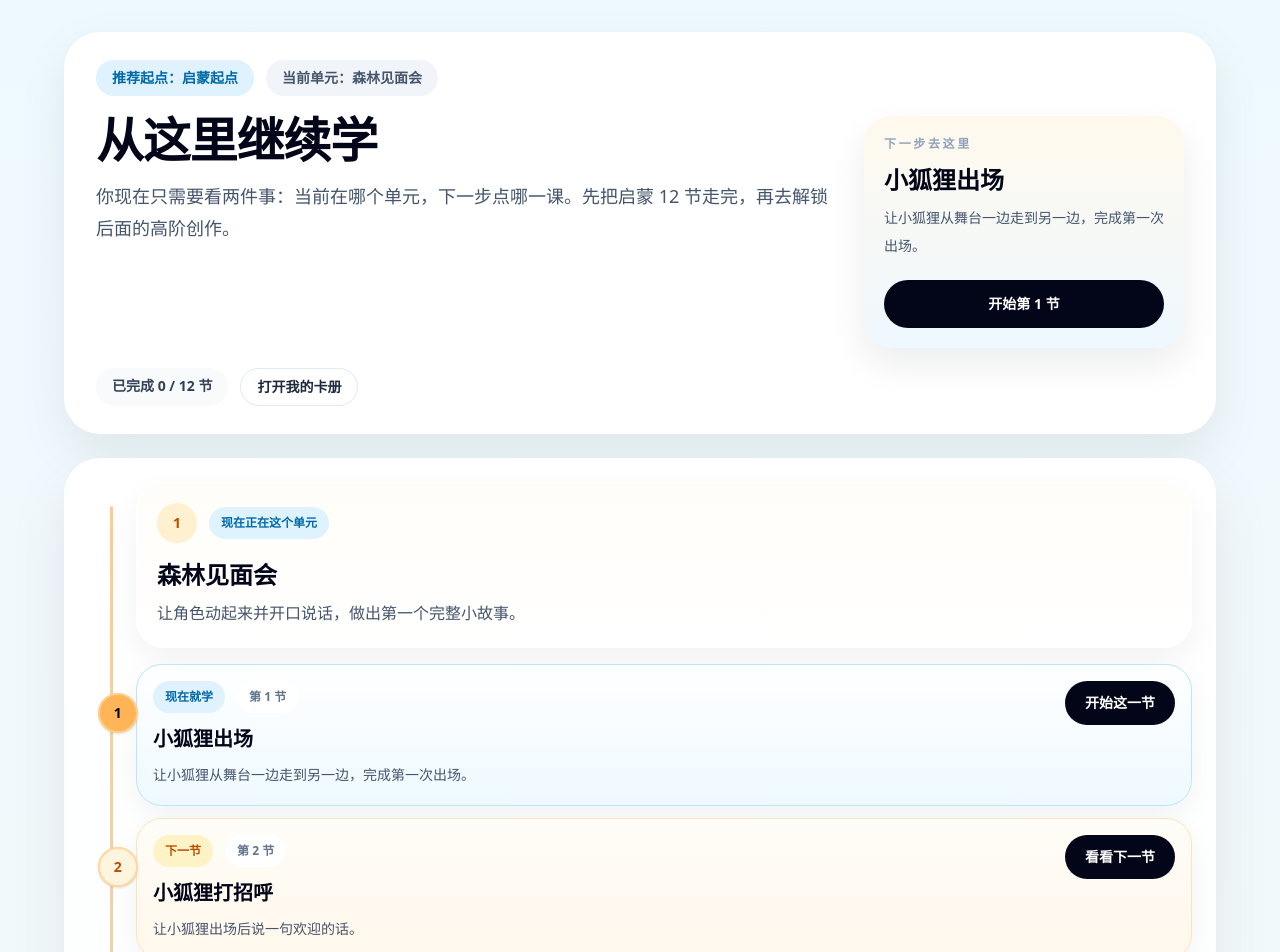
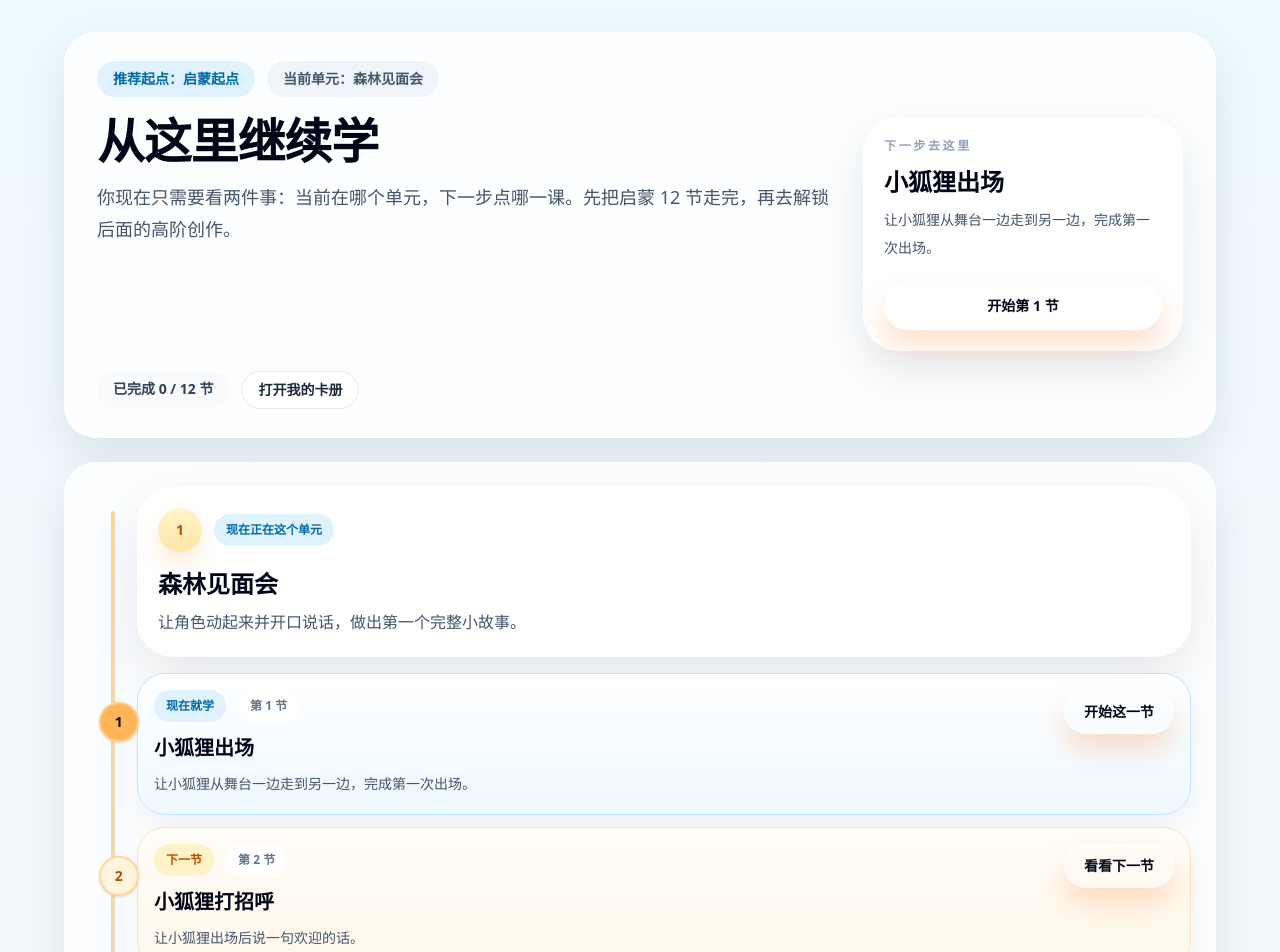
Before and after one commit to HelloMrDuan/kidsCoding, a Next.js app in the folder apps/web/: page /learn/map in a window 1280 px wide. Shown: the top 952 px of the page. Built offline with nearby package versions, Linux system fonts and the light colour scheme; no server answers.

Commit message:
Polish learning flow copy and presentation

```diff
--- a/apps/web/src/app/learn/lesson/[lessonId]/page.tsx
+++ b/apps/web/src/app/learn/lesson/[lessonId]/page.tsx
@@ -163,7 +163,7 @@ export default function LessonPage() {
   return (
     <main className="min-h-screen bg-[linear-gradient(180deg,#f7fbff_0%,#fff7ed_100%)] px-4 py-6 md:px-6 md:py-8">
       <section className="mx-auto max-w-7xl space-y-6">
-        <header className="rounded-[2.5rem] border border-white/75 bg-[linear-gradient(180deg,#ffffff_0%,#fff6ec_100%)] px-6 py-6 shadow-[0_24px_60px_rgba(15,23,42,0.08)] md:px-8">
+        <header className="kc-surface-3d rounded-[2.5rem] px-6 py-6 md:px-8">
           <div className="flex flex-wrap items-center justify-between gap-3">
             <div className="flex flex-wrap items-center gap-3">
               <Link
@@ -196,7 +196,7 @@ export default function LessonPage() {
               </p>
             </div>
             <div
-              className="grid gap-3 rounded-[1.75rem] bg-white/85 px-5 py-4 text-sm leading-7 text-slate-600 shadow-[0_12px_24px_rgba(15,23,42,0.05)]"
+              className="kc-panel-3d grid gap-3 rounded-[1.75rem] px-5 py-4 text-sm leading-7 text-slate-600"
               data-testid="lesson-entry-summary"
             >
               <div>
--- a/apps/web/src/app/learn/map/page.tsx
+++ b/apps/web/src/app/learn/map/page.tsx
@@ -72,7 +72,7 @@ export default function LearnMapPage() {
   return (
     <main className="min-h-screen bg-[linear-gradient(180deg,#eef9ff_0%,#fffaf0_100%)] px-4 py-6 md:px-6 md:py-8">
       <section className="mx-auto max-w-6xl space-y-6">
-        <header className="rounded-[2.25rem] bg-white px-6 py-7 shadow-[0_20px_50px_rgba(15,23,42,0.08)] md:px-8">
+        <header className="kc-surface-3d rounded-[2.4rem] px-6 py-7 md:px-8">
           <div className="flex flex-wrap items-center gap-3">
             <span className="rounded-full bg-sky-100 px-4 py-2 text-sm font-bold text-sky-700">
               推荐起点：{startLevelLabels[recommendedLevel]}
@@ -93,7 +93,7 @@ export default function LearnMapPage() {
             </div>
 
             <div
-              className="rounded-[1.75rem] bg-[linear-gradient(180deg,#fff9ed_0%,#eef8ff_100%)] p-5 shadow-[0_16px_36px_rgba(15,23,42,0.08)]"
+              className="kc-panel-3d rounded-[1.9rem] p-5"
               data-testid="learning-map-focus-preview"
             >
               <p className="text-xs font-bold uppercase tracking-[0.22em] text-slate-400">
@@ -107,7 +107,7 @@ export default function LearnMapPage() {
               </p>
               {nextLesson ? (
                 <Link
-                  className="mt-5 inline-flex w-full items-center justify-center rounded-full bg-slate-950 px-5 py-3.5 text-sm font-bold text-white transition hover:bg-slate-800"
+                  className="kc-button-3d mt-5 inline-flex w-full items-center justify-center rounded-full px-5 py-3.5 text-sm font-bold text-slate-950"
                   data-testid="learning-map-primary-cta"
                   href={`/learn/lesson/${nextLesson.id}`}
                 >
--- a/apps/web/src/features/lessons/blockly/preview-stage.tsx
+++ b/apps/web/src/features/lessons/blockly/preview-stage.tsx
@@ -129,7 +129,7 @@ export function PreviewStage({
 
   return (
     <section
-      className="overflow-hidden rounded-[2.5rem] border border-[#dceef7] bg-[linear-gradient(180deg,#ecf9ff_0%,#ffffff_100%)] p-5 shadow-[0_24px_50px_rgba(56,189,248,0.12)] md:p-6"
+      className="kc-stage-3d overflow-hidden rounded-[2.5rem] p-5 md:p-6"
       data-testid="lesson-preview-stage"
     >
       <div className="flex flex-wrap items-center justify-between gap-3">
--- a/apps/web/src/features/lessons/guided-lesson-shell.tsx
+++ b/apps/web/src/features/lessons/guided-lesson-shell.tsx
@@ -38,7 +38,7 @@ export function GuidedLessonShell({
 }: GuidedLessonShellProps) {
   if (isLocked) {
     return (
-      <section className="rounded-[2.5rem] border border-white/70 bg-[linear-gradient(180deg,#ffffff_0%,#fff6ec_100%)] p-8 shadow-[0_24px_60px_rgba(15,23,42,0.08)]">
+      <section className="kc-surface-3d rounded-[2.5rem] p-8">
         <div className="max-w-3xl space-y-5">
           <p className="inline-flex rounded-full bg-[#f2ecff] px-4 py-2 text-sm font-semibold text-[#6b46ff]">
             高阶创作入口
@@ -66,10 +66,10 @@ export function GuidedLessonShell({
   return (
     <section className="grid items-start gap-6 xl:grid-cols-[320px_minmax(0,1fr)]">
       <aside
-        className="space-y-5 rounded-[2.5rem] border border-white/70 bg-[linear-gradient(180deg,#ffffff_0%,#fff9f2_100%)] p-6 shadow-[0_24px_60px_rgba(15,23,42,0.08)]"
+        className="kc-surface-3d space-y-5 rounded-[2.5rem] p-6"
         data-testid="lesson-support-rail"
       >
-        <div className="space-y-3 rounded-[2rem] bg-[linear-gradient(180deg,#ffffff_0%,#fff3de_100%)] px-5 py-5 shadow-[inset_0_1px_0_rgba(255,255,255,0.72)]">
+        <div className="kc-panel-3d space-y-3 rounded-[2rem] px-5 py-5">
           <p className="inline-flex rounded-full bg-[#eef8ff] px-4 py-2 text-sm font-semibold text-sky-700">
             今天的小任务
           </p>
@@ -155,10 +155,10 @@ export function GuidedLessonShell({
       </aside>
 
       <div
-        className="space-y-4 rounded-[2.75rem] bg-[linear-gradient(180deg,rgba(255,255,255,0.85)_0%,rgba(255,248,238,0.96)_100%)] p-3 shadow-[0_24px_60px_rgba(15,23,42,0.08)] md:p-4"
+        className="kc-scene-shell space-y-4 rounded-[2.75rem] p-3 md:p-4"
         data-testid="lesson-workbench-shell"
       >
-        <div className="rounded-[2rem] border border-white/80 bg-white/70 px-5 py-4 shadow-[inset_0_1px_0_rgba(255,255,255,0.72)]">
+        <div className="kc-panel-3d rounded-[2rem] px-5 py-4">
           <div className="flex flex-wrap items-center justify-between gap-3">
             <div>
               <p className="text-sm font-semibold text-sky-700">儿童创作工作台</p>
--- a/apps/web/src/features/lessons/map-view.tsx
+++ b/apps/web/src/features/lessons/map-view.tsx
@@ -78,7 +78,7 @@ function getStationCopy(state: LessonStationState) {
       }
     case 'available':
       return {
-        badge: '可以再学',
+        badge: '可以重学',
         cta: '重新做这一节',
         badgeClass: 'bg-sky-50 text-sky-700',
         nodeClass: 'border-sky-200 bg-white text-sky-700',
@@ -110,11 +110,11 @@ export function MapView({
 
   return (
     <section
-      className="overflow-hidden rounded-[2.25rem] bg-[linear-gradient(180deg,#ffffff_0%,#f8fcff_100%)] p-6 shadow-[0_24px_60px_rgba(15,23,42,0.08)]"
+      className="kc-surface-3d overflow-hidden rounded-[2.5rem] p-6"
       data-testid="learning-map-track"
     >
       <div className="relative">
-        <div className="absolute bottom-8 left-[1.35rem] top-6 w-[3px] rounded-full bg-[linear-gradient(180deg,#ffcc8b_0%,#bfe4ff_55%,#dbe7f5_100%)]" />
+        <div className="absolute bottom-8 left-[1.35rem] top-6 w-[4px] rounded-full bg-[linear-gradient(180deg,#ffd69f_0%,#bfe4ff_52%,#e3d7ff_100%)] shadow-[0_0_24px_rgba(191,228,255,0.5)]" />
 
         <div className="space-y-8">
           {foundationUnits.map((unit, unitIndex) => {
@@ -132,9 +132,9 @@ export function MapView({
                 className="relative pl-12"
                 data-testid={`map-unit-${unit.id}`}
               >
-                <div className="mb-4 rounded-[1.75rem] border border-white bg-[linear-gradient(180deg,#fffdf8_0%,#ffffff_100%)] p-5 shadow-[0_12px_32px_rgba(15,23,42,0.05)]">
+                <div className="kc-panel-3d mb-4 rounded-[1.9rem] p-5">
                   <div className="flex flex-wrap items-center gap-3">
-                    <span className="inline-flex h-10 w-10 items-center justify-center rounded-full bg-[#fff0cf] text-sm font-black text-amber-700">
+                    <span className="flex h-11 w-11 items-center justify-center rounded-full bg-[linear-gradient(180deg,#fff4cd_0%,#ffe5a5_100%)] text-sm font-black text-amber-700 shadow-[0_12px_20px_rgba(245,158,11,0.16)]">
                       {unitIndex + 1}
                     </span>
                     <span
@@ -174,7 +174,7 @@ export function MapView({
                     return (
                       <article
                         key={lesson.id}
-                        className={`relative rounded-[1.6rem] border p-4 shadow-[0_10px_28px_rgba(15,23,42,0.05)] transition ${copy.cardClass}`}
+                        className={`relative rounded-[1.75rem] border p-4 shadow-[0_12px_30px_rgba(15,23,42,0.06)] transition ${copy.cardClass}`}
                         data-testid={`map-node-${lesson.id}`}
                       >
                         <div className="absolute -left-[2.45rem] top-7 flex flex-col items-center">
@@ -209,7 +209,7 @@ export function MapView({
                           </div>
 
                           <Link
-                            className="inline-flex items-center justify-center rounded-full bg-slate-950 px-5 py-3 text-sm font-bold text-white transition hover:bg-slate-800"
+                            className="kc-button-3d inline-flex items-center justify-center rounded-full px-5 py-3 text-sm font-bold text-slate-950"
                             data-testid={`lesson-link-${lesson.id}`}
                             href={`/learn/lesson/${lesson.id}`}
                           >
@@ -225,7 +225,7 @@ export function MapView({
           })}
 
           <aside className="relative pl-12" data-testid="learning-map-high-tier">
-            <div className="rounded-[1.85rem] border border-[#e5ddff] bg-[radial-gradient(circle_at_top,#fff8d6_0%,#f7f4ff_44%,#eef9ff_100%)] p-6 shadow-[0_18px_42px_rgba(107,70,255,0.12)]">
+            <div className="rounded-[1.95rem] border border-[#e5ddff] bg-[radial-gradient(circle_at_top,#fff8d6_0%,#f7f4ff_42%,#eef9ff_100%)] p-6 shadow-[0_18px_42px_rgba(107,70,255,0.12)]">
               <p className="inline-flex rounded-full bg-white/90 px-4 py-2 text-xs font-bold uppercase tracking-[0.24em] text-[#6b46ff]">
                 高阶创作阶段
               </p>
@@ -240,14 +240,14 @@ export function MapView({
                 {foundationComplete ? (
                   hasCourseEntitlement ? (
                     <Link
-                      className="inline-flex items-center justify-center rounded-full bg-slate-950 px-5 py-3 text-sm font-bold text-white transition hover:bg-slate-800"
+                      className="kc-button-3d inline-flex items-center justify-center rounded-full px-5 py-3 text-sm font-bold text-slate-950"
                       href="/parent/overview"
                     >
                       查看高阶创作
                     </Link>
                   ) : (
                     <Link
-                      className="inline-flex items-center justify-center rounded-full bg-[#6b46ff] px-5 py-3 text-sm font-bold text-white transition hover:bg-[#5935e6]"
+                      className="inline-flex items-center justify-center rounded-full bg-[#6b46ff] px-5 py-3 text-sm font-bold text-white shadow-[0_16px_28px_rgba(107,70,255,0.25)] transition hover:bg-[#5935e6]"
                       href="/parent/purchase"
                     >
                       解锁高阶创作
```
